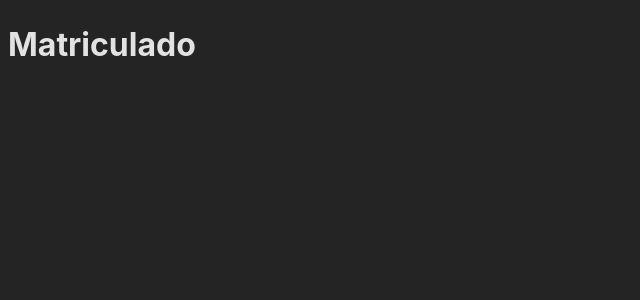
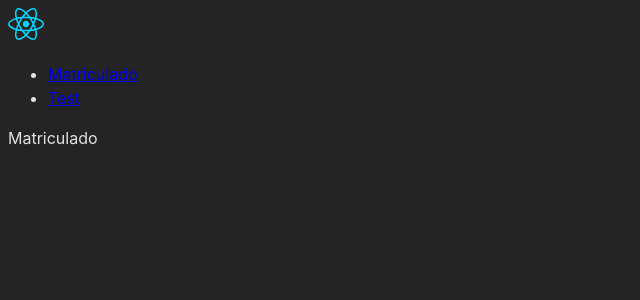
Before and after one commit to Ponny10/frontend_matriculado, a React (Vite) app: page /matriculado in a window 1280 px wide. Shown: the top 300 px of the page, without its empty margins (0-640 px from the left). Built offline with nearby package versions, Linux system fonts and the light colour scheme.

Commit message:
Implementacón de react-router-dom v6

```diff
--- a/src/App.tsx
+++ b/src/App.tsx
@@ -1,12 +1,11 @@
 import './App.css'
+import { Navigation } from './routes/Navigation'
 
 export const App = () => {
 
   return (
     <>
-      <div>
-        <h1>Matriculado</h1>
-      </div>
+      <Navigation />
     </>
   )
 }
--- /dev/null
+++ b/src/matriculado/pages/Matriculado.tsx
@@ -0,0 +1,8 @@
+export const Matriculado = () => {
+  return (
+    <div>Matriculado</div>
+  )
+};
+
+/* Para trabajar con LazyLoad, es necesario exportar por default lo modulos o componentes */
+export default Matriculado;
--- /dev/null
+++ b/src/matriculado/pages/Test.tsx
@@ -0,0 +1,8 @@
+
+export const Test = () => {
+  return (
+    <div>Test de LazyLoad.....</div>
+  )
+}
+
+export default Test;
--- /dev/null
+++ b/src/routes/Navigation.tsx
@@ -0,0 +1,42 @@
+import { BrowserRouter, Navigate, NavLink, Route, Routes } from 'react-router-dom';
+
+import { routes } from './routes';
+import logoHeader from './../assets/react.svg';
+import { _Routes } from '../interfaces/routes.interfaces';
+import { Suspense } from 'react';
+
+export const Navigation = () => {
+    return (
+        <Suspense fallback={<h1>Loading...</h1>}>
+            <BrowserRouter >
+                <div>
+                    <nav>
+                        <img src={logoHeader} alt="Logo de header." />
+                        <ul>
+                            {/* Rerrorer el menu de rutas dinámicas */}
+                            {
+                                routes.map(({name, to}: _Routes) => (
+                                    <li key={name}>
+                                        <NavLink to={to}>{name}</NavLink>
+                                    </li>
+                                ))
+                            }
+                        </ul>
+                    </nav>
+
+                    <Routes>
+                        {/* Recorrer las rutas */}
+                        {
+                            routes.map(({ path, Component }: _Routes) => (
+                                <Route key={path} path={path} element={<Component />} />
+                            ))
+                        }
+
+                        {/* Si no existe un path, cargar uno definido por default */}
+                        <Route path='/*' element={<Navigate to={routes[0].to} replace />} />
+                    </Routes>
+                </div>
+            </BrowserRouter>
+        </Suspense>
+    )
+}
--- /dev/null
+++ b/src/routes/routes.ts
@@ -0,0 +1,23 @@
+import { lazy } from 'react';
+import { _Routes } from '../interfaces/routes.interfaces';
+
+/* Cargar Componente o Módulo bajo demanda */
+/* Cambiar el nombre de los chunks, con vite no aplica, npm si */
+const Matriculado = lazy(() => import(/* webpackChunkName: "NuevoChunkMatriculado" */ '../matriculado/pages/Matriculado'));
+const Test = lazy(() => import(/* webpackChunkName: "NuevoChunkMatriculado" */ '../matriculado/pages/Test'));
+
+/* Cargar rutas dinámicas */
+export const routes: _Routes[] = [
+    {
+        to: '/matriculado',
+        path: 'matriculado',
+        Component: Matriculado,
+        name: 'Matriculado',
+    },
+    {
+        to: '/test',
+        path: 'test',
+        Component: Test,
+        name: 'Test',
+    },
+]
```
Also changed, not shown: package.json (+13 -12 lines), src/interfaces/routes.interfaces.ts (added, +11 -0 lines), 1 other file (tests, documents, lock files or other folders).
